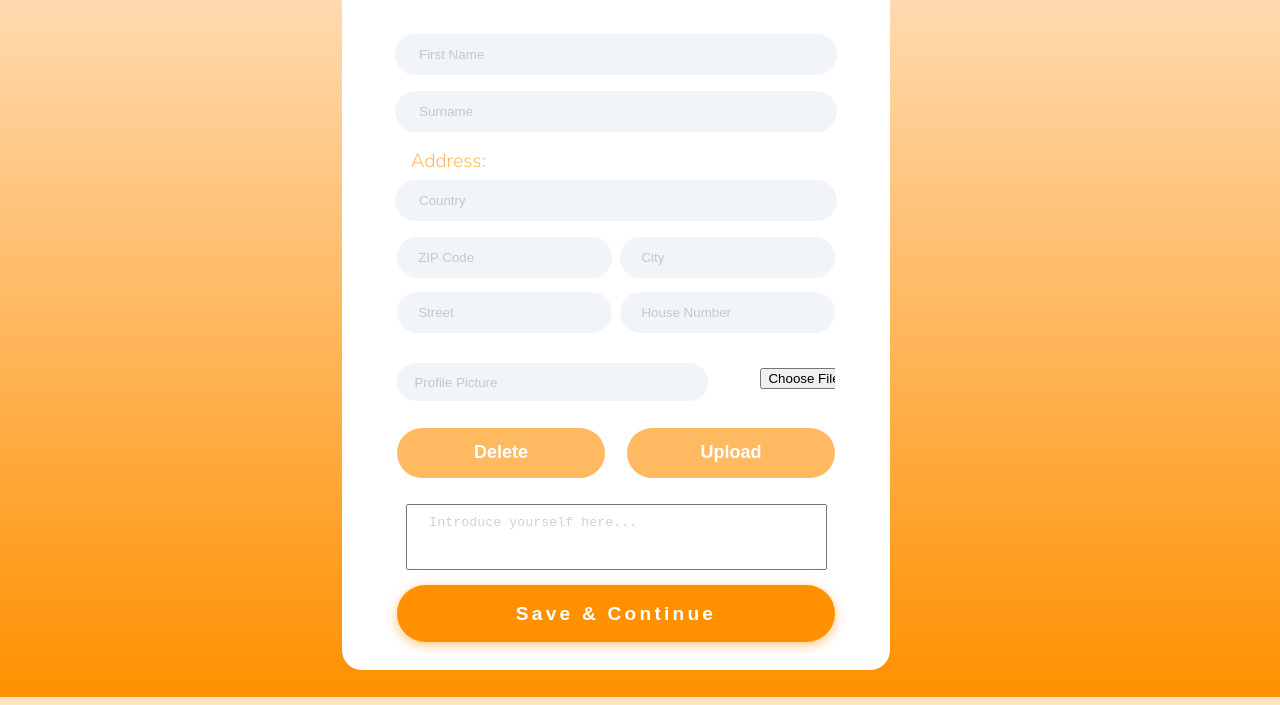
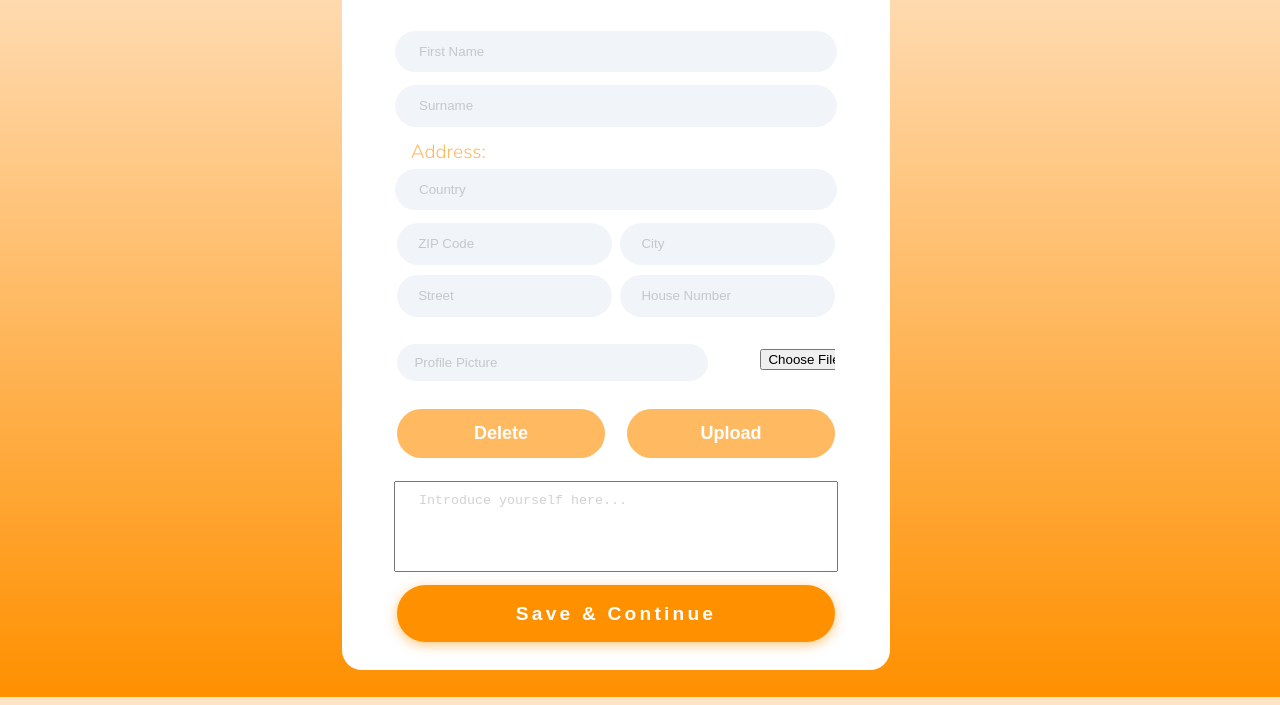
Before and after one commit to gyorizsuzs/backend-practice, a plain HTML site: page frontend/index.html in a window 1280 px wide. Shown: the part 95-800 px from the top of the page. Drawn offline with Linux system fonts and the light colour scheme.

Commit message:
adjusting intro

```diff
--- a/frontend/public/style2.css
+++ b/frontend/public/style2.css
@@ -70,6 +70,8 @@ textarea {
 }
 
 #intro {
+  height: 15%;
+  width: 80%;
   outline: none;
   resize: none;
 }
```
